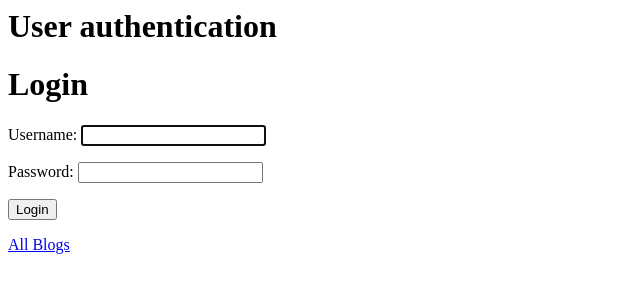
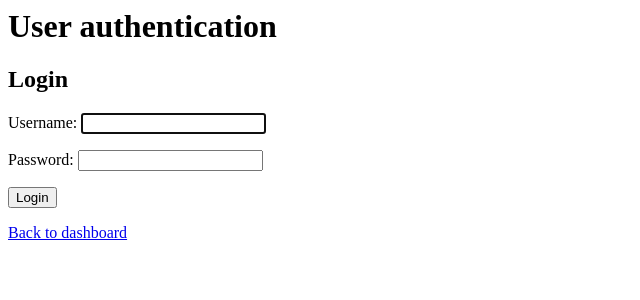
Before and after one commit to ayesha-waris/DjangoUdemy, a Django app: page /user/accounts/login/ in a window 1280 px wide. Shown: the top 300 px of the page, without its empty margins (0-640 px from the left). Run offline with Django 4.2, Linux system fonts and the light colour scheme.

```diff
--- a/users/templates/registration/login.html
+++ b/users/templates/registration/login.html
@@ -1,7 +1,9 @@
+<!--users/templates/registration/login.html-->
+
 {% extends 'users/base.html' %}
 
 {% block content %}
-<h1>Login</h1>
+<h2>Login</h2>
 
 <form method="post">
     {% csrf_token %}
@@ -9,5 +11,5 @@
     <input type="submit" value="Login">
 </form>
 
-<a href="{% url 'listing' %}">All Blogs</a>
+<a href="{% url 'dashboard' %}">Back to dashboard</a>
 {% endblock %}
```
